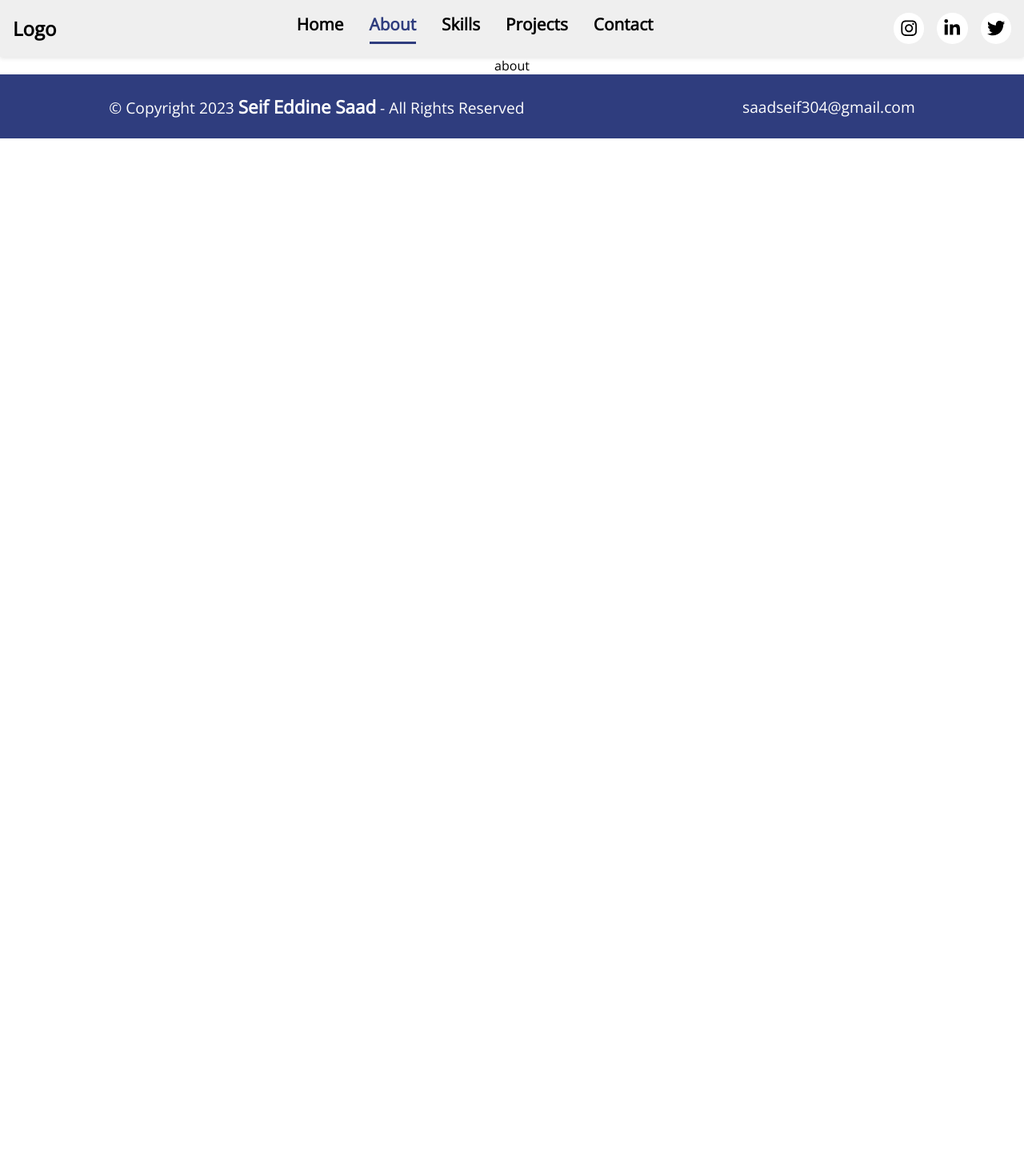
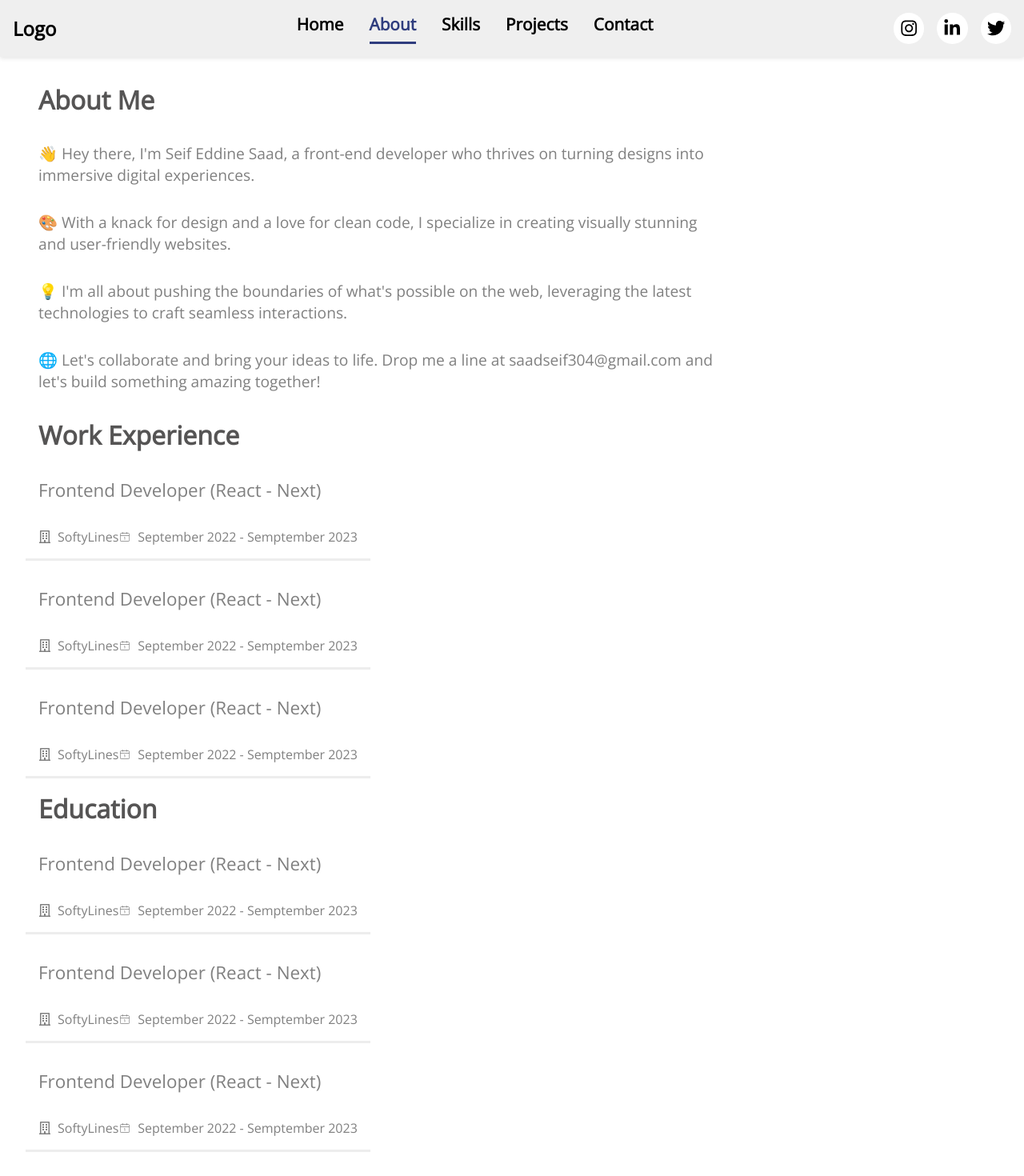
Before and after one commit to seifeddinesaad01/My-Personal-Portfolio, a React (Create React App) app: page /about in a window 1280 px wide. Shown: the top 1470 px of the page at 80% size. Before the commit the page ends 800 px from the top, so only its background shows below. Built offline with nearby package versions, Linux system fonts and the light colour scheme.

Commit message:
implementation of the about page

```diff
--- a/src/App.tsx
+++ b/src/App.tsx
@@ -1,9 +1,7 @@
 import React from 'react';
-import logo from './logo.svg';
 import './App.css';
 import Header from './components/Header/Header';
 import { Outlet } from 'react-router-dom';
-import Hero from './Features/Hero/Hero';
 import Footer from './components/Footer/Footer';
 
 function App() {
--- /dev/null
+++ b/src/Features/About/About.css
@@ -0,0 +1,40 @@
+.about__container{
+    display: flex;
+    flex-direction: column;
+    justify-content: center;
+    align-items: flex-start;
+    gap: 2rem;
+    padding: 2rem;
+}
+
+.about__top{
+    display: flex;
+    flex-direction: column;
+    justify-content: center;
+    align-items: flex-start;
+    gap: 2rem;
+    width: 70%;
+    margin-left: 1rem;
+}
+.about__top h1{
+    color: rgb(85, 84, 84);
+
+}
+
+.about__top p{
+    color: gray;
+    font-size: 1.2rem;
+}
+
+.about__bottom{
+    display: flex;
+    flex-direction: column;
+    gap: 1rem;
+}
+
+.about__bottom h1{
+    margin-left: 1rem;
+    color: rgb(85, 84, 84);
+
+
+}
--- /dev/null
+++ b/src/Features/About/About.tsx
@@ -0,0 +1,34 @@
+import React from 'react'
+import "./About.css";
+import InfoCard from '../../components/InfoCard/InfoCard';
+import { sectionTwoInfo } from '../../data/constants';
+const About = () => {
+    return (
+        <div className="about__container">
+            <div className="about__top">
+                <h1>About Me</h1>
+                <p>👋 Hey there, I'm Seif Eddine Saad,
+                    a front-end developer who thrives on turning designs into immersive digital experiences.
+                </p>
+                <p>🎨 With a knack for design and a love for clean code, I specialize in creating visually stunning and user-friendly websites.
+                </p>
+                <p>💡 I'm all about pushing the boundaries of what's possible on the web, leveraging the latest technologies to craft seamless interactions.
+                </p>
+                <p>🌐 Let's collaborate and bring your ideas to life. Drop me a line at saadseif304@gmail.com and let's build something amazing together!
+                </p>
+            </div>
+            <div className="about__bottom">
+                <h1>Work Experience</h1>
+                {sectionTwoInfo?.map((info) => {
+                    return <InfoCard data={info}/>
+                })}
+                 <h1>Education</h1>
+                {sectionTwoInfo?.map((info) => {
+                    return <InfoCard data={info}/>
+                })}
+            </div>
+
+        </div>)
+}
+
+export default About
--- /dev/null
+++ b/src/Views/About.ts
@@ -0,0 +1,2 @@
+import About from "../Features/About/About";
+export {About};
--- a/src/Views/Home.ts
+++ b/src/Views/Home.ts
@@ -1,3 +1,2 @@
 import Home from "../Features/Home/Home";
-
 export {Home};
--- a/src/components/InfoCard/InfoCard.tsx
+++ b/src/components/InfoCard/InfoCard.tsx
@@ -3,11 +3,11 @@ import "./InfoCard.css";
 import { FaRegBuilding } from "react-icons/fa";
 import { CiCalendarDate } from "react-icons/ci";
 
-const InfoCard = ({data}:any) => {
+const InfoCard = ({ data }: any) => {
 
     return (
         <div className='infoCard'>
-            <p style={{fontSize:'1.4rem'}}>{data?.position}</p>
+            <p style={{ fontSize: '1.4rem' }}>{data?.position}</p>
             <div className="infoCard__bottom">
                 <p className='infoLayout'><FaRegBuilding />{data?.place}</p>
                 <p className='infoLayout'><CiCalendarDate />{data?.date}</p>
--- a/src/index.tsx
+++ b/src/index.tsx
@@ -12,6 +12,7 @@ import {
 } from 'react-router-dom';
 import Hero from './Features/Hero/Hero';
 import { Home } from './Views/Home';
+import { About } from './Views/About';
 
 const root = document.getElementById('root');
 
@@ -21,7 +22,7 @@ ReactDOM.render(
       <Routes>
         <Route path="/" element={<App />}>
           <Route path="/home" element={<Home/>} />
-          <Route path="/about" element={<p>about</p>} />
+          <Route path="/about" element={<About/>} />
           <Route path="/skills" element={<p>skills</p>} />
           <Route path="/projects" element={<p>projects</p>} />
           <Route path="/contact" element={<p>contact</p>} />
```
